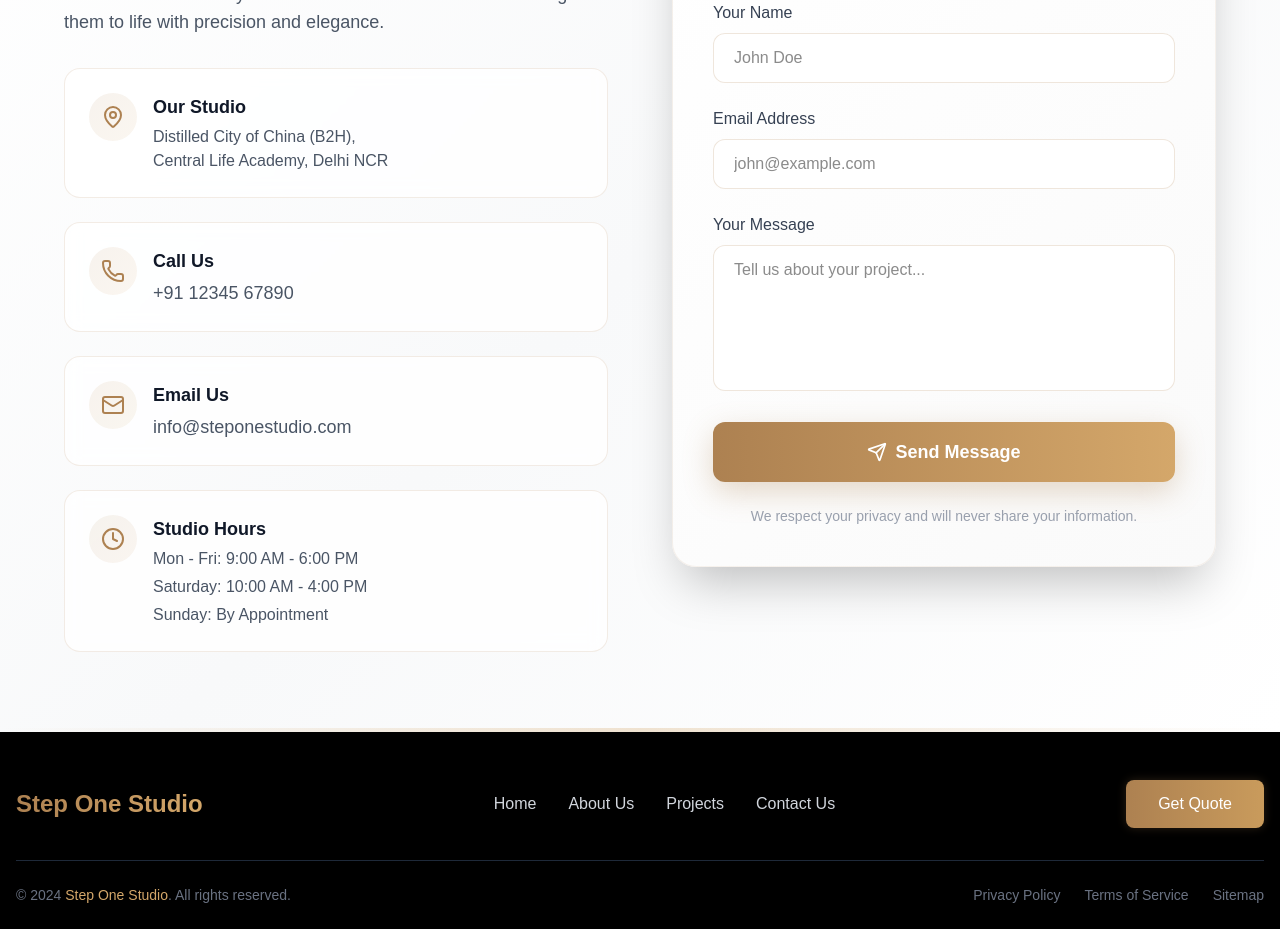
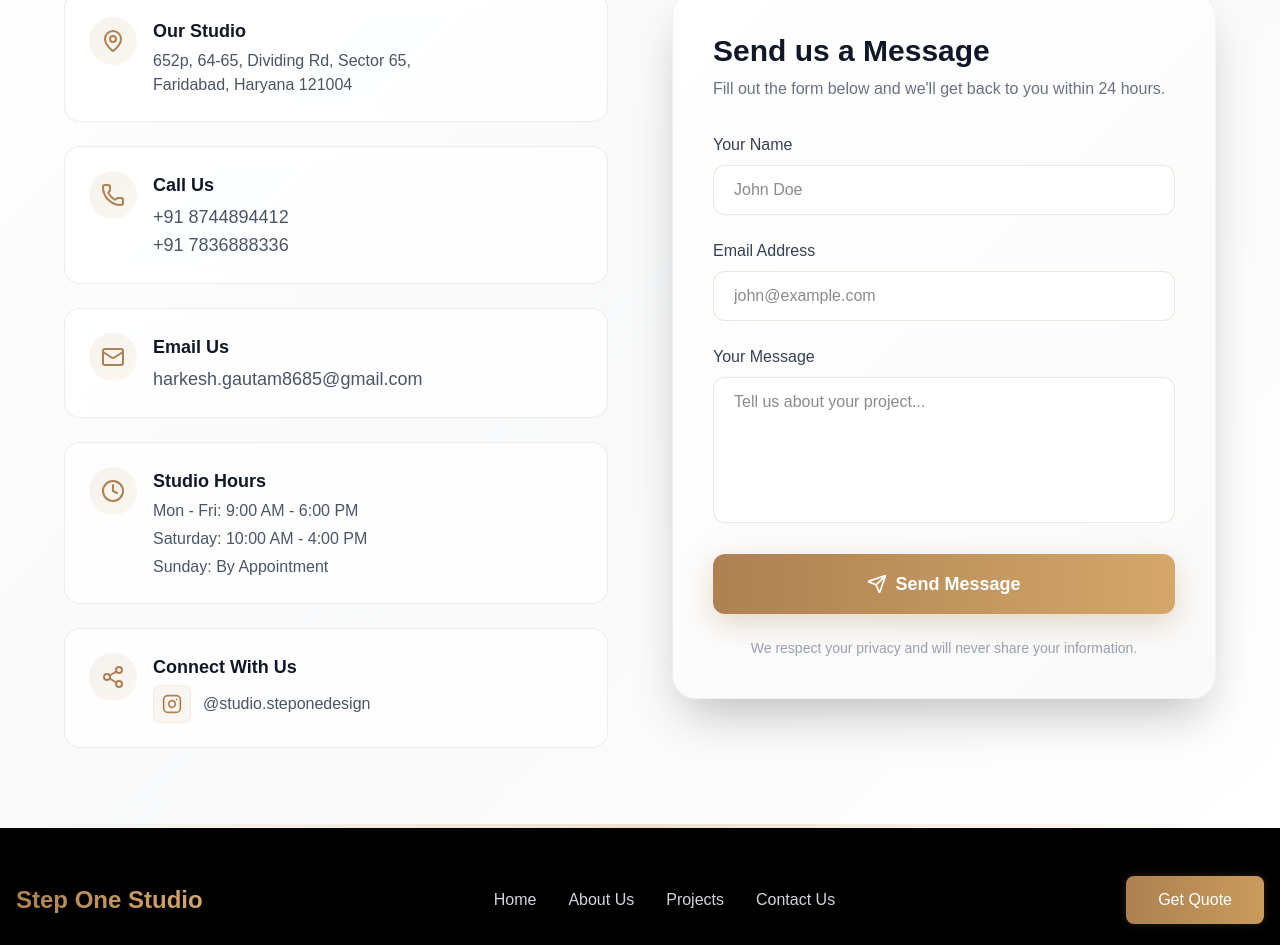
Before and after one commit to jitendersuryabhangautam/architecture-website, a Next.js app: page /contact in a window 1280 px wide. Shown: the part 1020-1965 px from the top of the page. Built offline with nearby package versions, Linux system fonts and the light colour scheme.

Commit message:
`Updated ContactForm.js with new contact information and social media links`

```diff
--- a/app/components/ContactForm.js
+++ b/app/components/ContactForm.js
@@ -9,6 +9,12 @@ import {
   Send,
   CheckCircle,
   XCircle,
+  Instagram,
+  Linkedin,
+  Facebook,
+  Users,
+  Share2,
+  ExternalLink,
 } from "lucide-react";
 import emailjs from "@emailjs/browser";
 
@@ -175,11 +181,11 @@ export default function ContactForm() {
       ></div>
 
       <div className="container mx-auto max-w-6xl relative z-10">
-        <div className="grid lg:grid-cols-2 gap-12 lg:gap-16">
+        <div>
           {/* Contact Information Section */}
           <div className="space-y-8">
             <div>
-              <h2 className="text-5xl font-bold mb-4 text-gray-900">
+              <h2 className="text-5xl font-bold mb-4 text-gray-900 flex gap-3 items-end">
                 Let&apos;s Build Your
                 <span
                   className="block bg-clip-text text-transparent mt-2"
@@ -197,6 +203,7 @@ export default function ContactForm() {
               </p>
             </div>
 
+            <div className="grid lg:grid-cols-2 gap-12 lg:gap-16">
               <div className="space-y-6">
                 {/* Address Card */}
                 <div
@@ -214,16 +221,19 @@ export default function ContactForm() {
                           "linear-gradient(135deg, rgba(173, 129, 81, 0.1), rgba(212, 167, 106, 0.1))",
                       }}
                     >
-                    <MapPin className="w-6 h-6" style={{ color: "#AD8151" }} />
+                      <MapPin
+                        className="w-6 h-6"
+                        style={{ color: "#AD8151" }}
+                      />
                     </div>
                     <div>
                       <h4 className="font-semibold text-lg text-gray-900 mb-1">
                         Our Studio
                       </h4>
                       <p className="text-gray-600">
-                      Distilled City of China (B2H),
+                        652p, 64-65, Dividing Rd, Sector 65,
                         <br />
-                      Central Life Academy, Delhi NCR
+                        Faridabad, Haryana 121004
                       </p>
                     </div>
                   </div>
@@ -255,7 +265,14 @@ export default function ContactForm() {
                         href="tel:+911234567890"
                         className="text-gray-600 hover:text-[#AD8151] transition-colors text-lg font-medium"
                       >
-                      +91 12345 67890
+                        +91 8744894412
+                      </a>
+                      <br />
+                      <a
+                        href="tel:+911234567890"
+                        className="text-gray-600 hover:text-[#AD8151] transition-colors text-lg font-medium"
+                      >
+                        +91 7836888336
                       </a>
                     </div>
                   </div>
@@ -284,10 +301,10 @@ export default function ContactForm() {
                         Email Us
                       </h4>
                       <a
-                      href="mailto:info@steponestudio.com"
+                        href="mailto:harkesh.gautam8685@gmail.com"
                         className="text-gray-600 hover:text-[#AD8151] transition-colors text-lg font-medium"
                       >
-                      info@steponestudio.com
+                        harkesh.gautam8685@gmail.com
                       </a>
                     </div>
                   </div>
@@ -317,12 +334,12 @@ export default function ContactForm() {
                       </h4>
                       <div className="space-y-1">
                         <p className="text-gray-600">
-                        <span className="font-medium">Mon - Fri:</span> 9:00 AM
-                        - 6:00 PM
+                          <span className="font-medium">Mon - Fri:</span> 9:00
+                          AM - 6:00 PM
                         </p>
                         <p className="text-gray-600">
-                        <span className="font-medium">Saturday:</span> 10:00 AM
-                        - 4:00 PM
+                          <span className="font-medium">Saturday:</span> 10:00
+                          AM - 4:00 PM
                         </p>
                         <p className="text-gray-600">
                           <span className="font-medium">Sunday:</span> By
@@ -332,15 +349,148 @@ export default function ContactForm() {
                     </div>
                   </div>
                 </div>
+                <div
+                  className="p-6 rounded-2xl backdrop-blur-sm transition-all duration-300 hover:shadow-xl"
+                  style={{
+                    background: "rgba(255, 255, 255, 0.8)",
+                    border: "1px solid rgba(173, 129, 81, 0.15)",
+                  }}
+                >
+                  <div className="flex items-start gap-4">
+                    <div
+                      className="p-3 rounded-full shrink-0"
+                      style={{
+                        background:
+                          "linear-gradient(135deg, rgba(173, 129, 81, 0.1), rgba(212, 167, 106, 0.1))",
+                      }}
+                    >
+                      <Share2
+                        className="w-6 h-6"
+                        style={{ color: "#AD8151" }}
+                      />
+                    </div>
+                    <div>
+                      <h4 className="font-semibold text-lg text-gray-900 mb-1">
+                        Connect With Us
+                      </h4>
+                      <div className="space-y-4">
+                        {/* Instagram */}
+                        <a
+                          href="https://www.instagram.com/studio.steponedesign/"
+                          target="_blank"
+                          rel="noopener noreferrer"
+                          className="flex items-center gap-3 group hover:translate-x-1 transition-transform duration-300"
+                        >
+                          <div
+                            className="p-2 rounded-lg shrink-0"
+                            style={{
+                              background:
+                                "linear-gradient(135deg, rgba(173, 129, 81, 0.08), rgba(212, 167, 106, 0.08))",
+                              border: "1px solid rgba(173, 129, 81, 0.1)",
+                            }}
+                          >
+                            <Instagram
+                              className="w-5 h-5"
+                              style={{ color: "#AD8151" }}
+                            />
+                          </div>
+                          <span className="text-gray-600 hover:text-[#AD8151] transition-colors text-base font-medium">
+                            @studio.steponedesign
+                          </span>
+                        </a>
+
+                        {/* LinkedIn
+
+                           <a
+                          href="https://linkedin.com/company/step-one-studio"
+                          target="_blank"
+                          rel="noopener noreferrer"
+                          className="flex items-center gap-3 group hover:translate-x-1 transition-transform duration-300"
+                        >
+                          <div
+                            className="p-2 rounded-lg shrink-0"
+                            style={{
+                              background:
+                                "linear-gradient(135deg, rgba(173, 129, 81, 0.08), rgba(212, 167, 106, 0.08))",
+                              border: "1px solid rgba(173, 129, 81, 0.1)",
+                            }}
+                          >
+                            <Linkedin
+                              className="w-5 h-5"
+                              style={{ color: "#AD8151" }}
+                            />
+                          </div>
+                          <span className="text-gray-600 hover:text-[#AD8151] transition-colors text-base font-medium">
+                            Step One Studio
+                          </span>
+                        </a>
+                          */}
+
+                        {/* Facebook
+
+                          <a
+                          href="https://facebook.com/steponestudio"
+                          target="_blank"
+                          rel="noopener noreferrer"
+                          className="flex items-center gap-3 group hover:translate-x-1 transition-transform duration-300"
+                        >
+                          <div
+                            className="p-2 rounded-lg shrink-0"
+                            style={{
+                              background:
+                                "linear-gradient(135deg, rgba(173, 129, 81, 0.08), rgba(212, 167, 106, 0.08))",
+                              border: "1px solid rgba(173, 129, 81, 0.1)",
+                            }}
+                          >
+                            <Facebook
+                              className="w-5 h-5"
+                              style={{ color: "#AD8151" }}
+                            />
+                          </div>
+                          <span className="text-gray-600 hover:text-[#AD8151] transition-colors text-base font-medium">
+                            Step One Studio
+                          </span>
+                        </a>
+
+                          */}
+
+                        {/* Email
+
+                          <a
+                          href="mailto:info@steponestudio.com"
+                          className="flex items-center gap-3 group hover:translate-x-1 transition-transform duration-300"
+                        >
+                          <div
+                            className="p-2 rounded-lg shrink-0"
+                            style={{
+                              background:
+                                "linear-gradient(135deg, rgba(173, 129, 81, 0.08), rgba(212, 167, 106, 0.08))",
+                              border: "1px solid rgba(173, 129, 81, 0.1)",
+                            }}
+                          >
+                            <Mail
+                              className="w-5 h-5"
+                              style={{ color: "#AD8151" }}
+                            />
+                          </div>
+                          <span className="text-gray-600 hover:text-[#AD8151] transition-colors text-base font-medium">
+                            info@steponestudio.com
+                          </span>
+                        </a>
+
+                          */}
                       </div>
                     </div>
-
+                  </div>
+                </div>
+              </div>
               {/* Contact Form Section */}
               <div>
                 <div
                   className="p-8 lg:p-10 rounded-3xl shadow-2xl"
                   style={{
-                background: "linear-gradient(135deg, #FFFFFF 0%, #FAFAFA 100%)",
+                    background:
+                      "linear-gradient(135deg, #FFFFFF 0%, #FAFAFA 100%)",
                     border: "1px solid rgba(173, 129, 81, 0.1)",
                   }}
                 >
@@ -348,8 +498,8 @@ export default function ContactForm() {
                     Send us a Message
                   </h3>
                   <p className="text-gray-500 mb-8">
-                Fill out the form below and we&apos;ll get back to you within 24
-                hours.
+                    Fill out the form below and we&apos;ll get back to you
+                    within 24 hours.
                   </p>
 
                   <form onSubmit={handleSubmit} className="space-y-6">
@@ -363,22 +513,13 @@ export default function ContactForm() {
                         name="name"
                         value={formData.name}
                         onChange={handleChange}
-                    className="w-full px-5 py-3 rounded-xl border transition-all duration-300 focus:outline-none focus:ring-2 focus:ring-offset-2"
+                        className="w-full px-5 py-3 rounded-xl border transition-all duration-300 focus:outline-none focus:border-[#AD8151] focus:ring-2 focus:ring-[#AD8151] focus:ring-opacity-20"
                         style={{
                           background: "rgba(255, 255, 255, 0.9)",
                           borderColor: "rgba(173, 129, 81, 0.2)",
                         }}
                         placeholder="John Doe"
                         required
-                    onFocus={(e) => {
-                      e.target.style.borderColor = "#AD8151";
-                      e.target.style.boxShadow =
-                        "0 0 0 3px rgba(173, 129, 81, 0.1)";
-                    }}
-                    onBlur={(e) => {
-                      e.target.style.borderColor = "rgba(173, 129, 81, 0.2)";
-                      e.target.style.boxShadow = "none";
-                    }}
                       />
                     </div>
 
@@ -392,22 +533,13 @@ export default function ContactForm() {
                         name="email"
                         value={formData.email}
                         onChange={handleChange}
-                    className="w-full px-5 py-3 rounded-xl border transition-all duration-300 focus:outline-none focus:ring-2 focus:ring-offset-2"
+                        className="w-full px-5 py-3 rounded-xl border transition-all duration-300 focus:outline-none focus:border-[#AD8151] focus:ring-2 focus:ring-[#AD8151] focus:ring-opacity-20"
                         style={{
                           background: "rgba(255, 255, 255, 0.9)",
                           borderColor: "rgba(173, 129, 81, 0.2)",
                         }}
                         placeholder="john@example.com"
                         required
-                    onFocus={(e) => {
-                      e.target.style.borderColor = "#AD8151";
-                      e.target.style.boxShadow =
-                        "0 0 0 3px rgba(173, 129, 81, 0.1)";
-                    }}
-                    onBlur={(e) => {
-                      e.target.style.borderColor = "rgba(173, 129, 81, 0.2)";
-                      e.target.style.boxShadow = "none";
-                    }}
                       />
                     </div>
 
@@ -421,22 +553,13 @@ export default function ContactForm() {
                         value={formData.message}
                         onChange={handleChange}
                         rows="5"
-                    className="w-full px-5 py-3 rounded-xl border transition-all duration-300 focus:outline-none focus:ring-2 focus:ring-offset-2 resize-none"
+                        className="w-full px-5 py-3 rounded-xl border transition-all duration-300 focus:outline-none focus:border-[#AD8151] focus:ring-2 focus:ring-[#AD8151] focus:ring-opacity-20 resize-none"
                         style={{
                           background: "rgba(255, 255, 255, 0.9)",
                           borderColor: "rgba(173, 129, 81, 0.2)",
                         }}
                         placeholder="Tell us about your project..."
                         required
-                    onFocus={(e) => {
-                      e.target.style.borderColor = "#AD8151";
-                      e.target.style.boxShadow =
-                        "0 0 0 3px rgba(173, 129, 81, 0.1)";
-                    }}
-                    onBlur={(e) => {
-                      e.target.style.borderColor = "rgba(173, 129, 81, 0.2)";
-                      e.target.style.boxShadow = "none";
-                    }}
                       ></textarea>
                     </div>
 
@@ -446,7 +569,8 @@ export default function ContactForm() {
                       disabled={isSubmitting}
                       className="w-full py-4 rounded-xl font-semibold text-lg transition-all duration-300 transform hover:scale-[1.02] disabled:opacity-70 disabled:cursor-not-allowed relative overflow-hidden group"
                       style={{
-                    background: "linear-gradient(to right, #AD8151, #D4A76A)",
+                        background:
+                          "linear-gradient(to right, #AD8151, #D4A76A)",
                         color: "white",
                         boxShadow: "0 10px 30px rgba(173, 129, 81, 0.3)",
                       }}
@@ -511,15 +635,18 @@ export default function ContactForm() {
 
                   {/* Note */}
                   <p className="text-gray-400 text-sm text-center mt-6">
-                We respect your privacy and will never share your information.
+                    We respect your privacy and will never share your
+                    information.
                   </p>
+                </div>
+              </div>
             </div>
           </div>
         </div>
       </div>
 
       {/* Add animation styles */}
-      <style jsx>{`
+      <style jsx global>{`
         @keyframes fade-in {
           from {
             opacity: 0;
```
Lines whose indentation alone changed are shown as unchanged.
